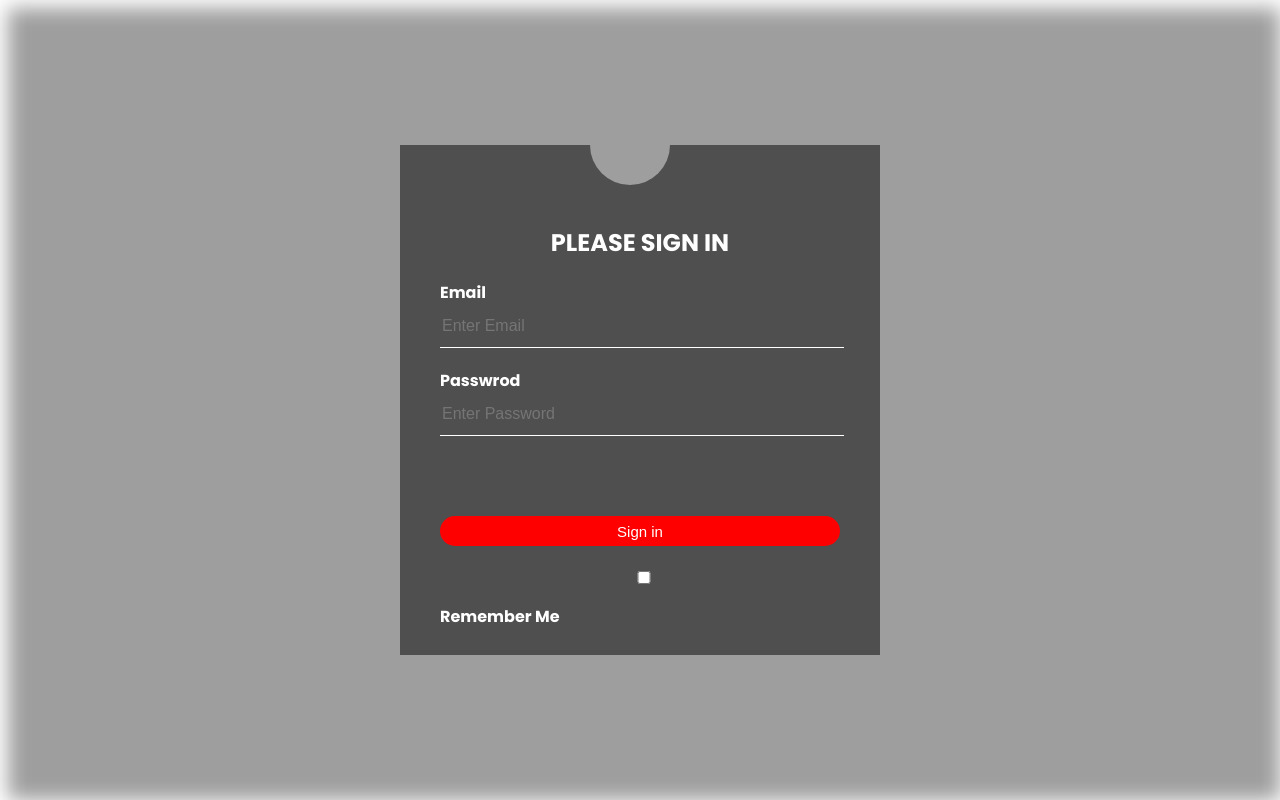
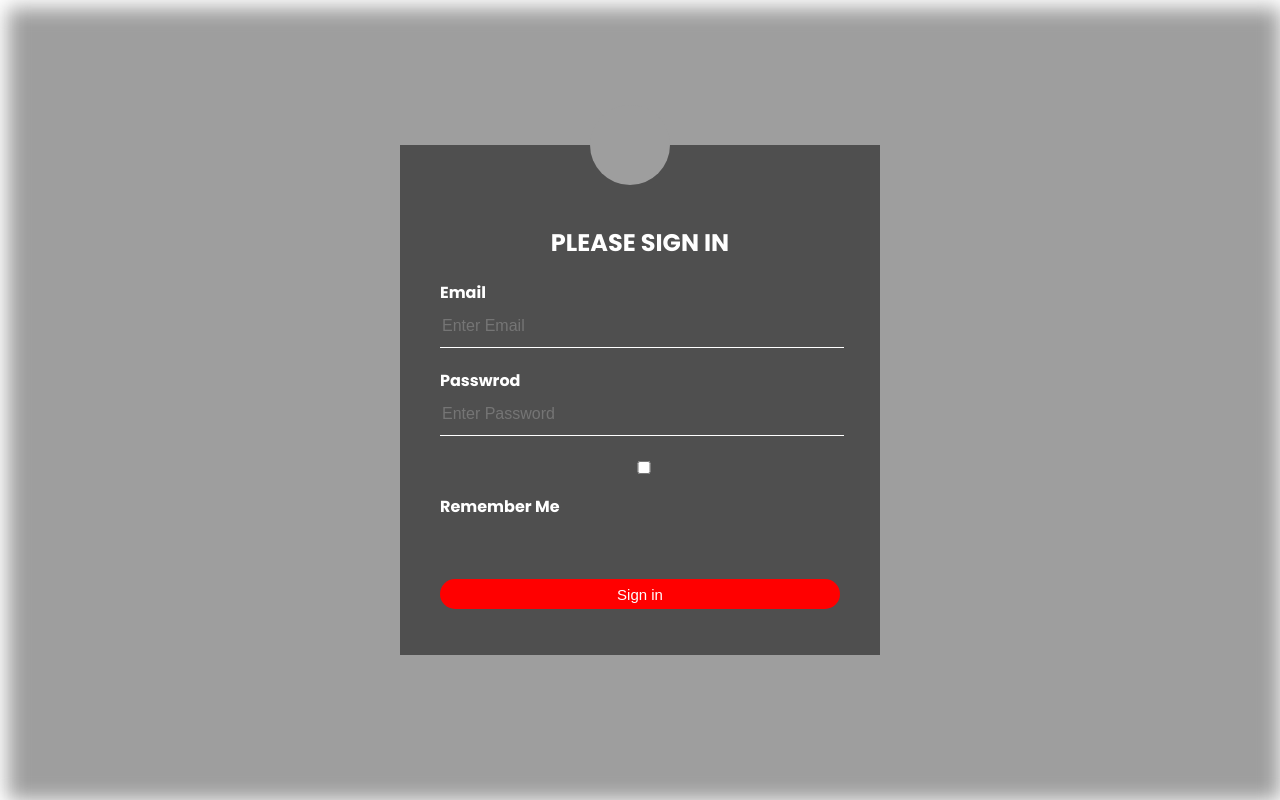
Before and after one commit to jeyasri-001/simple-form-angular, an Angular app: page / in a window 1280 px wide. Built offline with nearby package versions, Linux system fonts and the light colour scheme; grey boxes are pictures that could not be loaded.

Commit message:
Update app.component.html

```diff
--- a/src/app/app.component.html
+++ b/src/app/app.component.html
@@ -12,8 +12,9 @@
 		<h2>Please Sign In</h2>
 		<form action="">
 			<p>Email</p><input placeholder="Enter Email" type="email">
-			<p>Passwrod</p><input placeholder="Enter Password" type="password"> <input type="submit" value="Sign in">
-			<p><input type="checkbox">Remember Me</p>
+			<p>Passwrod</p><input placeholder="Enter Password" type="password">
+      <p><input type="checkbox">Remember Me</p>
+      <input type="submit" value="Sign in">
 		</form>
 	</div>
 </body>
```
